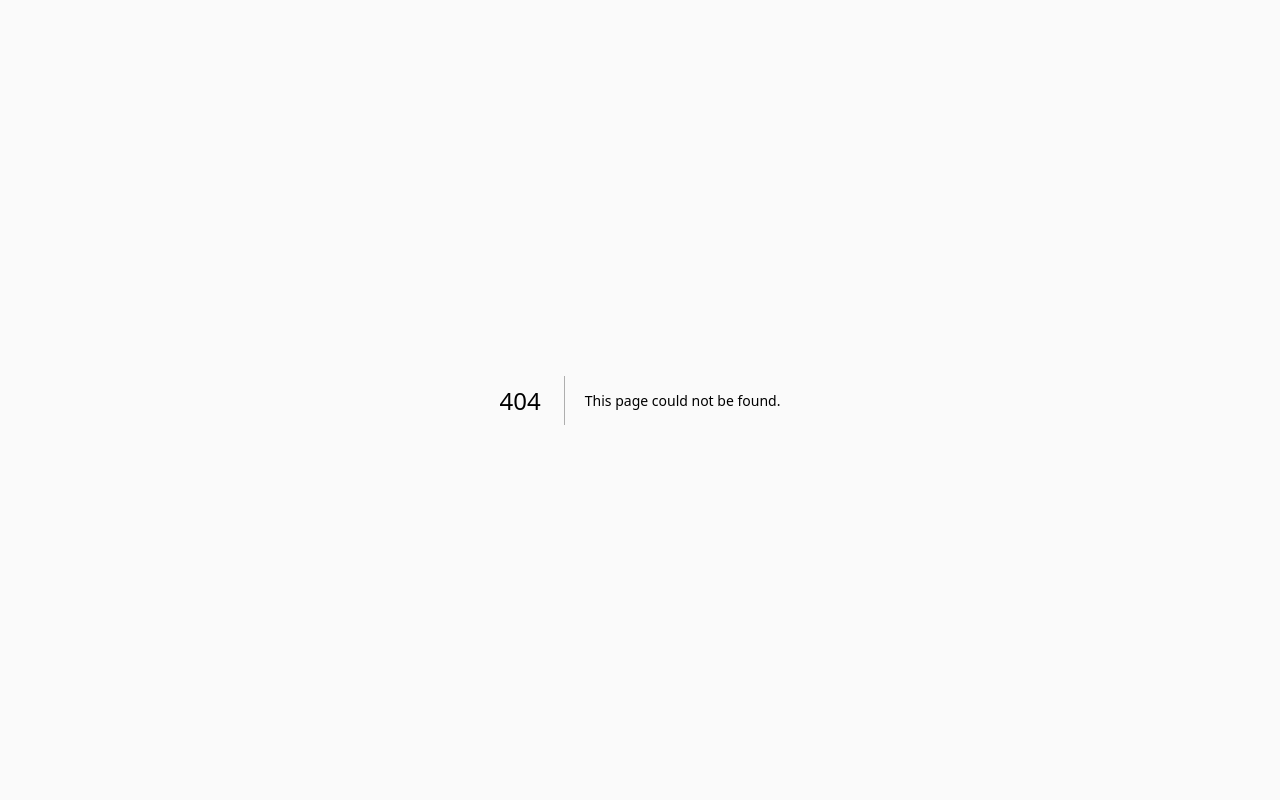
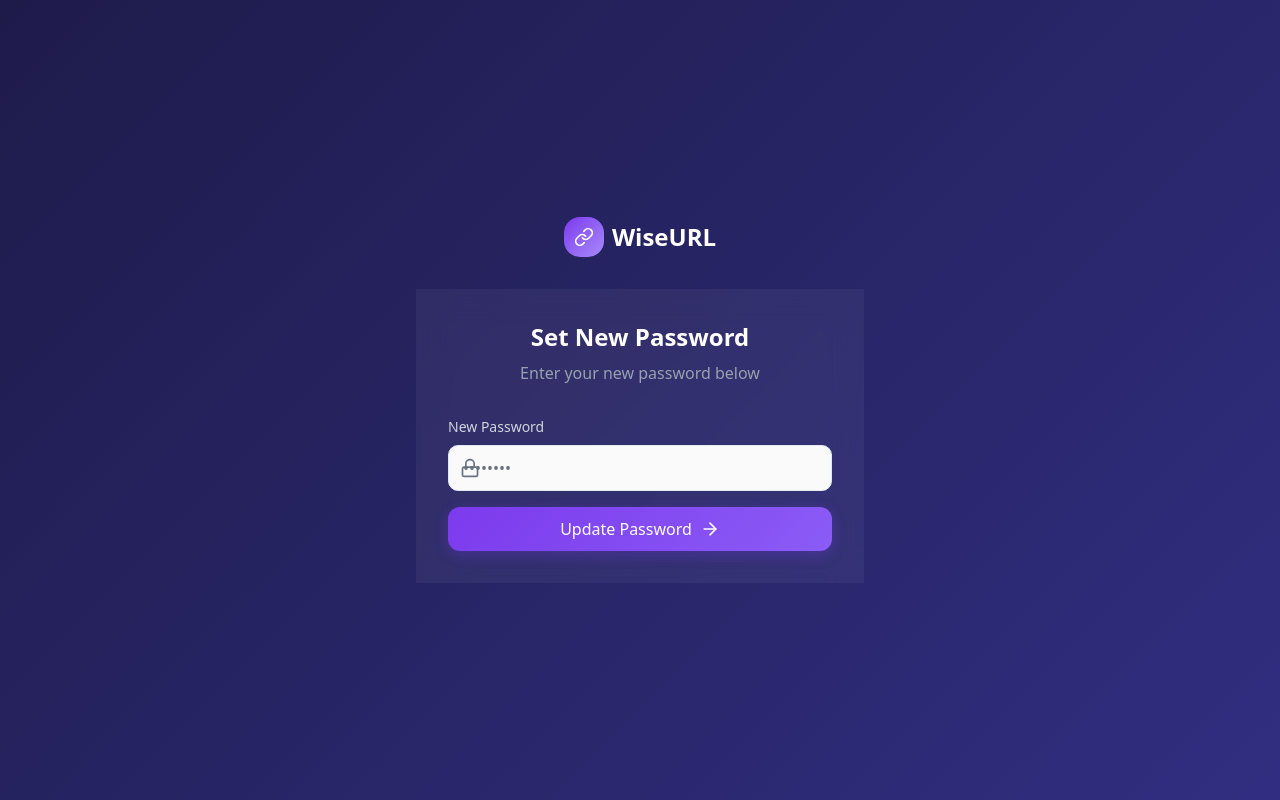
Before and after one commit to netwisemedia/wiseurl, a Next.js app: page /dashboard/reset-password in a window 1280 px wide. Before the commit this address had no page. Built offline with nearby package versions, Linux system fonts and the light colour scheme; no server answers.

Commit message:
feat: add auth callback and reset password page

```diff
--- /dev/null
+++ b/src/app/auth/callback/route.ts
@@ -0,0 +1,38 @@
+import { createServerClient, type CookieOptions } from '@supabase/ssr'
+import { type NextRequest, NextResponse } from 'next/server'
+import { cookies } from 'next/headers'
+
+export async function GET(request: NextRequest) {
+    const { searchParams, origin } = new URL(request.url)
+    const code = searchParams.get('code')
+    // if "next" is in param, use it as the redirect URL
+    const next = searchParams.get('next') ?? '/dashboard'
+
+    if (code) {
+        const cookieStore = await cookies()
+        const supabase = createServerClient(
+            process.env.NEXT_PUBLIC_SUPABASE_URL!,
+            process.env.NEXT_PUBLIC_SUPABASE_ANON_KEY!,
+            {
+                cookies: {
+                    get(name: string) {
+                        return cookieStore.get(name)?.value
+                    },
+                    set(name: string, value: string, options: CookieOptions) {
+                        cookieStore.set({ name, value, ...options })
+                    },
+                    remove(name: string, options: CookieOptions) {
+                        cookieStore.delete({ name, ...options })
+                    },
+                },
+            }
+        )
+        const { error } = await supabase.auth.exchangeCodeForSession(code)
+        if (!error) {
+            return NextResponse.redirect(`${origin}${next}`)
+        }
+    }
+
+    // return the user to an error page with instructions
+    return NextResponse.redirect(`${origin}/auth/auth-code-error`)
+}
--- /dev/null
+++ b/src/app/dashboard/reset-password/page.tsx
@@ -0,0 +1,95 @@
+'use client'
+
+import { useState } from 'react'
+import { useRouter } from 'next/navigation'
+import { createClient } from '@/lib/supabase/client'
+import { LinkIcon, Lock, ArrowRight, Loader2 } from 'lucide-react'
+import Link from 'next/link'
+
+export default function ResetPasswordPage() {
+    const [password, setPassword] = useState('')
+    const [isLoading, setIsLoading] = useState(false)
+    const [error, setError] = useState('')
+    const router = useRouter()
+    const supabase = createClient()
+
+    const handleSubmit = async (e: React.FormEvent) => {
+        e.preventDefault()
+        setIsLoading(true)
+        setError('')
+
+        try {
+            const { error } = await supabase.auth.updateUser({ password })
+            if (error) throw error
+            router.push('/dashboard')
+            router.refresh()
+        } catch (err) {
+            setError(err instanceof Error ? err.message : 'Failed to update password')
+        } finally {
+            setIsLoading(false)
+        }
+    }
+
+    return (
+        <div className="min-h-screen bg-gradient-dark flex items-center justify-center p-4">
+            <div className="w-full max-w-md">
+                {/* Logo */}
+                <Link href="/" className="flex items-center justify-center gap-2 mb-8">
+                    <div className="w-10 h-10 rounded-xl bg-gradient-primary flex items-center justify-center">
+                        <LinkIcon className="w-5 h-5 text-white" />
+                    </div>
+                    <span className="text-2xl font-bold text-white">WiseURL</span>
+                </Link>
+
+                {/* Card */}
+                <div className="card bg-white/5 border-white/10 p-8 backdrop-blur-lg">
+                    <div className="text-center mb-8">
+                        <h1 className="text-2xl font-bold text-white mb-2">Set New Password</h1>
+                        <p className="text-gray-400">Enter your new password below</p>
+                    </div>
+
+                    <form onSubmit={handleSubmit} className="space-y-4">
+                        {error && (
+                            <div className="p-3 rounded-lg bg-red-500/10 border border-red-500/20 text-red-400 text-sm">
+                                {error}
+                            </div>
+                        )}
+
+                        <div>
+                            <label className="block text-sm font-medium text-gray-300 mb-2">
+                                New Password
+                            </label>
+                            <div className="relative">
+                                <Lock className="absolute left-3 top-1/2 -translate-y-1/2 w-5 h-5 text-gray-500" />
+                                <input
+                                    type="password"
+                                    value={password}
+                                    onChange={(e) => setPassword(e.target.value)}
+                                    className="input pl-10 bg-white/5 border-white/10 text-white placeholder:text-gray-500"
+                                    placeholder="••••••••"
+                                    required
+                                    minLength={6}
+                                />
+                            </div>
+                        </div>
+
+                        <button
+                            type="submit"
+                            disabled={isLoading}
+                            className="btn btn-primary w-full py-3 text-base"
+                        >
+                            {isLoading ? (
+                                <Loader2 className="w-5 h-5 animate-spin" />
+                            ) : (
+                                <>
+                                    Update Password
+                                    <ArrowRight className="w-5 h-5" />
+                                </>
+                            )}
+                        </button>
+                    </form>
+                </div>
+            </div>
+        </div>
+    )
+}
```
